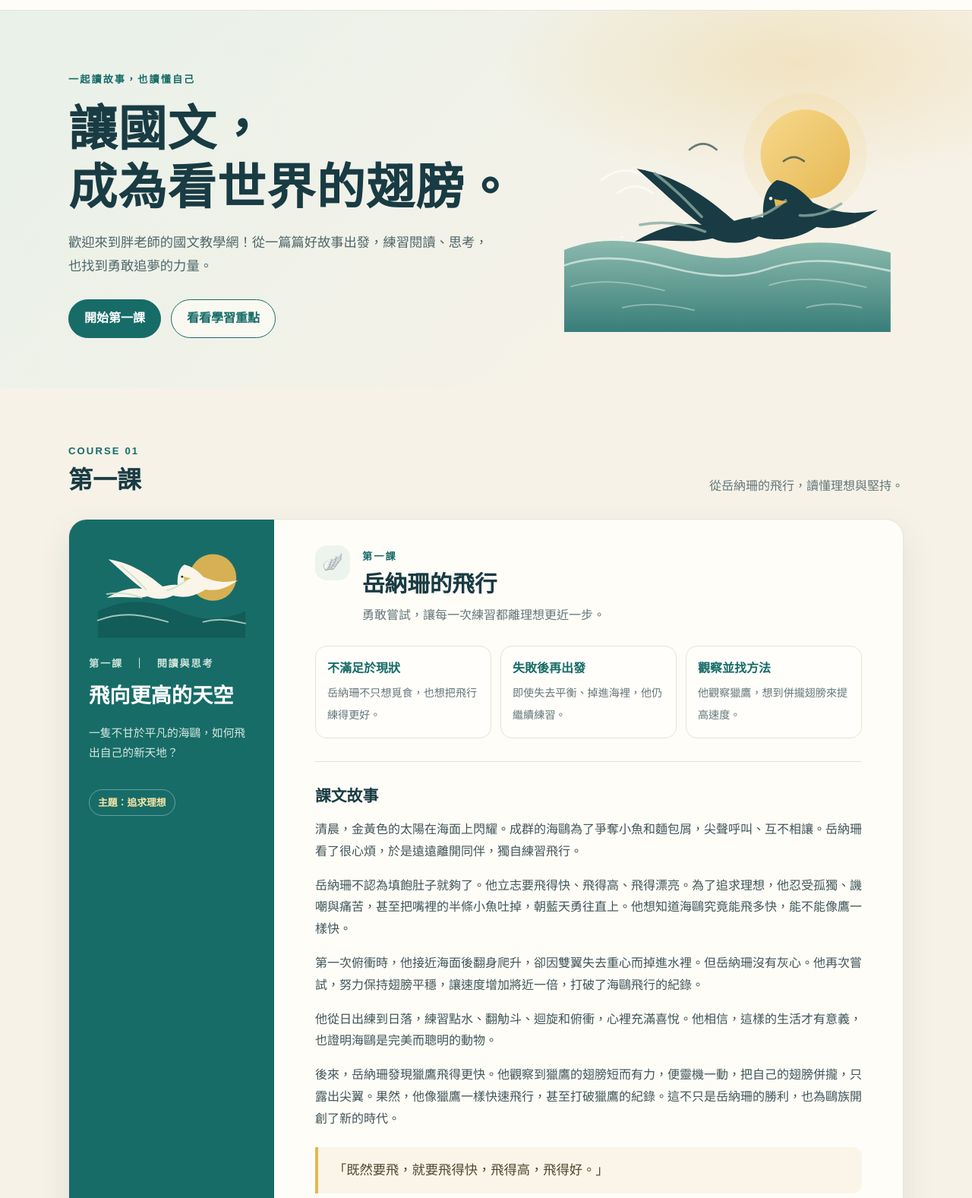
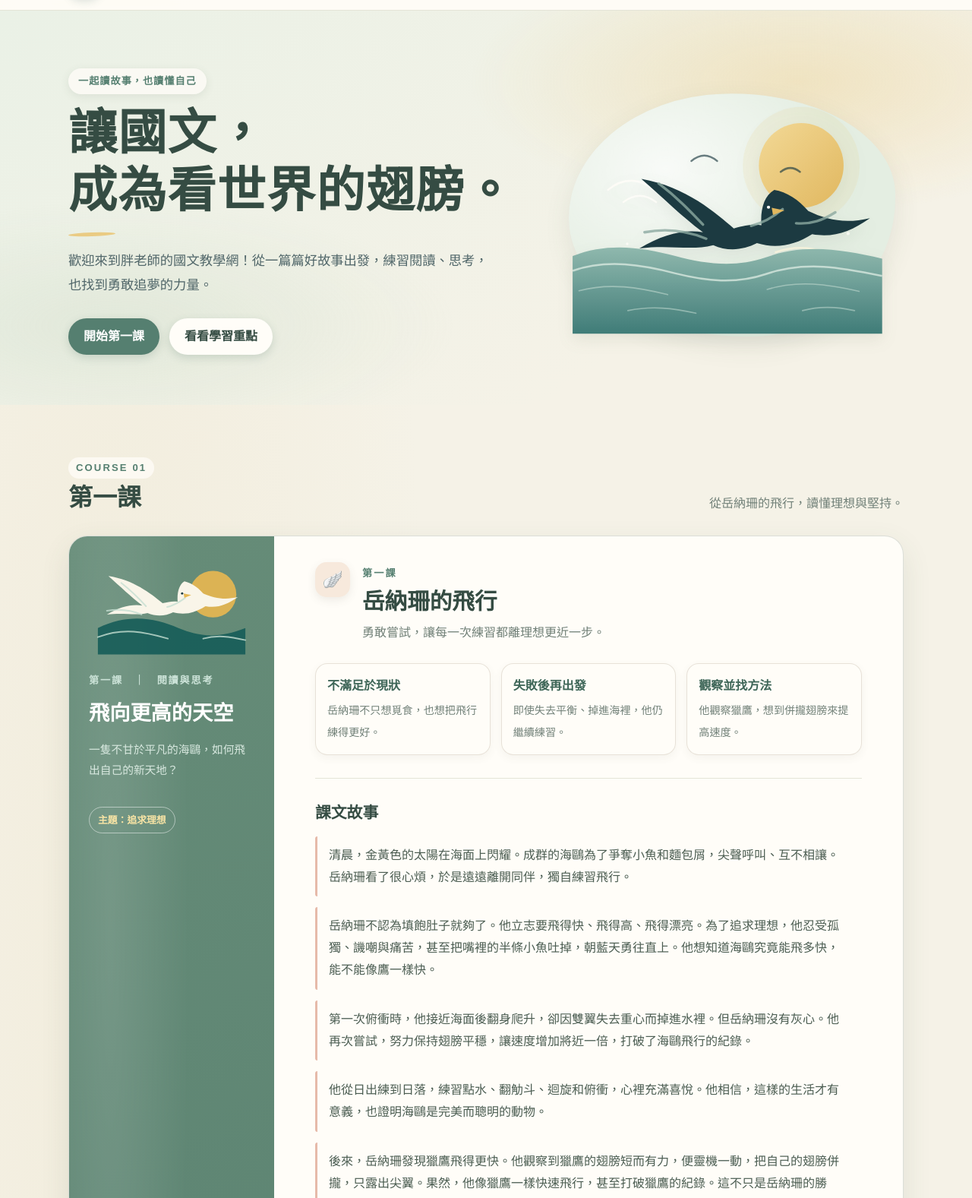
Before and after one commit to jamesfontw-alt/chinese, a plain HTML site: page index.html in a window 1280 px wide. Shown: the part 63-1640 px from the top of the page at 76% size. Drawn offline with Linux system fonts and the light colour scheme.

Commit message:
Add files via upload

```diff
--- a/index.html
+++ b/index.html
@@ -3,28 +3,32 @@
 <head>
   <meta charset="utf-8">
   <meta name="viewport" content="width=device-width, initial-scale=1">
-  <meta name="theme-color" content="#f6f2e8">
+  <meta name="theme-color" content="#f5f2e7">
   <title>胖老師的國文教學網｜第一課：岳納珊的飛行</title>
   <style>
     :root {
       color-scheme: light;
-      --ink: #193b43;
-      --muted: #647679;
-      --teal: #176c68;
-      --teal-dark: #105451;
-      --sky: #e6f1eb;
+      --ink: #354c43;
+      --muted: #718078;
+      --teal: #557f70;
+      --teal-dark: #3e6658;
+      --sky: #e7f0e8;
       --paper: #fffdf8;
-      --sand: #f6f2e8;
-      --gold: #e6b752;
-      --line: #e5e4d9;
-      --shadow: 0 18px 48px rgba(25, 59, 67, .09);
+      --sand: #f5f2e7;
+      --gold: #eacb83;
+      --coral: #d9957f;
+      --line: #e4e4d7;
+      --shadow: 0 14px 38px rgba(65, 87, 72, .11);
     }
 
     * { box-sizing: border-box; }
     html { scroll-behavior: smooth; }
     body {
       margin: 0;
-      background: var(--sand);
+      background:
+        radial-gradient(ellipse at 12% 17%, rgba(227, 211, 170, .17), transparent 26%),
+        radial-gradient(ellipse at 88% 64%, rgba(168, 194, 168, .12), transparent 30%),
+        var(--sand);
       color: var(--ink);
       font-family: "Noto Sans TC", "Microsoft JhengHei", sans-serif;
       line-height: 1.8;
@@ -32,7 +36,7 @@
     a { color: inherit; }
     .container { width: min(1100px, calc(100% - 40px)); margin: 0 auto; }
     .topbar {
-      background: rgba(255, 253, 248, .94);
+      background: rgba(255, 253, 248, .9);
       border-bottom: 1px solid var(--line);
       position: sticky;
       top: 0;
@@ -60,10 +64,11 @@
       height: 42px;
       display: grid;
       place-items: center;
-      border-radius: 14px;
+      border-radius: 16px;
       color: white;
       background: var(--teal);
       font-size: 1.3rem;
+      box-shadow: 0 5px 12px rgba(62, 102, 88, .2);
     }
     .nav-links { display: flex; align-items: center; gap: 28px; }
     .nav-links a {
@@ -83,8 +88,9 @@
       padding: 76px 0 66px;
       overflow: hidden;
       background:
-        radial-gradient(ellipse at 82% 14%, rgba(230, 183, 82, .26), transparent 27%),
-        linear-gradient(135deg, #e8f1e9 0%, #f6f2e8 70%);
+        radial-gradient(ellipse at 82% 18%, rgba(234, 203, 131, .38), transparent 29%),
+        radial-gradient(ellipse at 12% 80%, rgba(173, 199, 172, .22), transparent 28%),
+        linear-gradient(145deg, #eaf1e6 0%, #f5f2e7 72%);
     }
     .hero-grid {
       display: grid;
@@ -98,12 +104,30 @@
       font-weight: 900;
       letter-spacing: .16em;
     }
+    .hero .eyebrow {
+      display: inline-block;
+      padding: 5px 13px;
+      border-radius: 999px;
+      background: rgba(255, 253, 248, .74);
+      box-shadow: 0 3px 12px rgba(65, 87, 72, .1);
+      letter-spacing: .08em;
+    }
     h1 {
       margin: 14px 0 16px;
       font-family: "Noto Serif TC", "PMingLiU", serif;
       font-size: clamp(2.5rem, 5vw, 4.5rem);
       line-height: 1.2;
       letter-spacing: .02em;
+    }
+    .hero h1::after {
+      display: block;
+      width: 62px;
+      height: 5px;
+      margin-top: 15px;
+      border-radius: 50%;
+      background: var(--gold);
+      content: "";
+      transform: rotate(-2deg);
     }
     .hero p { max-width: 560px; color: #506669; font-size: 1.08rem; }
     .hero-actions { display: flex; flex-wrap: wrap; gap: 13px; margin-top: 28px; }
@@ -113,22 +137,36 @@
       align-items: center;
       min-height: 48px;
       padding: 10px 20px;
-      border: 1px solid var(--teal);
       border-radius: 999px;
       text-decoration: none;
       font-weight: 800;
-      transition: transform .2s, background .2s;
+      box-shadow: 0 4px 12px rgba(62, 102, 88, .18);
+      transition: transform .2s, box-shadow .2s, background .2s;
     }
-    .button:hover { transform: translateY(-2px); }
+    .button:hover { transform: translateY(-2px); box-shadow: 0 7px 16px rgba(62, 102, 88, .2); }
     .button.primary { background: var(--teal); color: white; }
-    .button.secondary { color: var(--teal); background: rgba(255, 253, 248, .65); }
+    .button.secondary { color: var(--ink); background: var(--paper); }
     .hero-art {
-      min-height: 300px;
+      min-height: 330px;
       position: relative;
       display: grid;
       place-items: center;
+      padding: 12px;
+      isolation: isolate;
     }
-    .hero-illustration { display: block; width: min(100%, 520px); height: auto; overflow: visible; }
+    .hero-art::before {
+      position: absolute;
+      z-index: -1;
+      inset: 5% 2% 2% 5%;
+      border-radius: 48% 52% 44% 56% / 50% 43% 57% 50%;
+      background:
+        radial-gradient(ellipse at 30% 30%, rgba(255, 255, 255, .75), transparent 55%),
+        #e4eee2;
+      box-shadow: 0 12px 34px rgba(65, 87, 72, .1);
+      content: "";
+      transform: rotate(-2deg);
+    }
+    .hero-illustration { position: relative; z-index: 1; display: block; width: min(100%, 520px); height: auto; overflow: visible; filter: saturate(.88) drop-shadow(0 8px 10px rgba(65, 87, 72, .09)); }
     .lesson-art { display: block; width: 100%; height: 126px; margin: 0 0 19px; }
     .lesson-wrap { padding: 68px 0 86px; }
     .section-heading {
@@ -144,20 +182,28 @@
       line-height: 1.35;
     }
     .section-heading h2 { font-size: 2rem; }
+    .section-heading .eyebrow {
+      display: inline-block;
+      padding: 2px 10px;
+      border-radius: 999px;
+      background: rgba(255, 253, 248, .75);
+    }
     .section-heading p { margin: 0; color: var(--muted); }
     .lesson-card {
       display: grid;
       grid-template-columns: 270px 1fr;
       overflow: hidden;
-      border: 1px solid var(--line);
-      border-radius: 24px;
+      border: 1px solid rgba(113, 128, 120, .25);
+      border-radius: 25px;
       background: var(--paper);
       box-shadow: var(--shadow);
     }
     .lesson-side {
       padding: 30px 26px;
       color: white;
-      background: var(--teal);
+      background:
+        radial-gradient(ellipse at 20% 15%, rgba(255,255,255,.12), transparent 34%),
+        linear-gradient(155deg, #668c78, #4d7769);
     }
     .lesson-number { color: #cce3d8; font-size: .82rem; font-weight: 900; letter-spacing: .14em; }
     .lesson-side h3 {
@@ -171,7 +217,7 @@
       display: inline-block;
       margin-top: 20px;
       padding: 5px 11px;
-      border: 1px solid rgba(255,255,255,.35);
+      border: 1px solid rgba(255,255,255,.48);
       border-radius: 999px;
       color: #f8e4a5;
       font-size: .8rem;
@@ -186,7 +232,8 @@
       width: 46px;
       height: 46px;
       border-radius: 15px;
-      background: #edf4ed;
+      background: #f7e9dc;
+      box-shadow: 0 4px 12px rgba(91, 81, 68, .1);
       font-size: 1.35rem;
     }
     .lesson-title h2 { font-size: 1.85rem; }
@@ -194,16 +241,17 @@
     .lesson-points {
       display: grid;
       grid-template-columns: repeat(3, 1fr);
-      gap: 12px;
+      gap: 14px;
       margin: 25px 0 30px;
     }
     .point {
       padding: 15px;
-      border: 1px solid var(--line);
-      border-radius: 15px;
-      background: #fffefa;
+      border: 1px solid rgba(175, 164, 143, .3);
+      border-radius: 16px;
+      background: rgba(255, 253, 248, .88);
+      box-shadow: 0 4px 12px rgba(91, 81, 68, .06);
     }
-    .point strong { display: block; margin-bottom: 3px; color: var(--teal); }
+    .point strong { display: block; margin-bottom: 3px; color: var(--teal-dark); }
     .point span { color: var(--muted); font-size: .88rem; }
     .story {
       padding-top: 26px;
@@ -214,31 +262,46 @@
       font-family: "Noto Serif TC", "PMingLiU", serif;
       font-size: 1.3rem;
     }
-    .story p { margin: 0 0 16px; color: #3f5558; }
+    .story p {
+      margin: 0 0 14px;
+      padding: 11px 15px;
+      border-left: 3px solid rgba(217, 149, 127, .65);
+      border-radius: 3px 12px 12px 3px;
+      background: rgba(255, 253, 248, .58);
+      color: #4b5d52;
+    }
     .quote {
       margin: 22px 0;
       padding: 15px 20px;
+      position: relative;
       border-left: 4px solid var(--gold);
-      border-radius: 0 12px 12px 0;
-      background: #faf5e8;
-      color: #51472f;
+      border-radius: 4px 16px 16px 4px;
+      background: #f8f0dc;
+      color: #5b5544;
       font-family: "Noto Serif TC", "PMingLiU", serif;
       font-size: 1.08rem;
+      box-shadow: 0 5px 16px rgba(91, 81, 68, .08);
+    }
+    .quote::after {
+      display: none;
     }
     .study {
       margin-top: 34px;
       padding: 25px;
-      border-radius: 18px;
+      border: 1px solid rgba(113, 128, 120, .16);
+      border-radius: 20px;
       background: var(--sky);
+      box-shadow: inset 0 0 32px rgba(255, 255, 255, .38);
     }
     .study ul { margin: 0; padding-left: 1.25em; color: #385759; }
     .study li + li { margin-top: 7px; }
     .quiz {
       margin-top: 34px;
       padding: clamp(20px, 4vw, 34px);
-      border: 1px solid var(--line);
-      border-radius: 20px;
+      border: 1px solid rgba(113, 128, 120, .24);
+      border-radius: 22px;
       background: var(--paper);
+      box-shadow: 0 8px 24px rgba(65, 87, 72, .08);
     }
     .quiz-heading {
       display: flex;
@@ -258,7 +321,7 @@
       padding: 5px 12px;
       border-radius: 999px;
       color: var(--teal-dark);
-      background: var(--sky);
+      background: #e8f2e9;
       font-size: .85rem;
       font-weight: 800;
     }
@@ -267,7 +330,7 @@
       min-width: 0;
       margin: 0;
       padding: 17px;
-      border: 1px solid var(--line);
+      border: 1px solid rgba(175, 164, 143, .28);
       border-radius: 15px;
     }
     .question legend {
@@ -283,11 +346,11 @@
       gap: 9px;
       padding: 9px 11px;
       border: 1px solid transparent;
-      border-radius: 10px;
-      background: #f8f8f2;
+      border-radius: 11px;
+      background: #f7f5ed;
       cursor: pointer;
     }
-    .choice:hover { border-color: #a7c9bd; background: #f0f6f0; }
+    .choice:hover { border-color: #a7c4ae; background: #edf4ec; }
     .choice input { margin: 6px 0 0; accent-color: var(--teal); }
     .question.is-correct { border-color: #86b7a0; background: #f1f8f2; }
     .question.is-incorrect { border-color: #d99c8c; background: #fff5f1; }
@@ -307,9 +370,13 @@
     }
     @media (max-width: 760px) {
       .container { width: min(100% - 28px, 600px); }
-      .nav { min-height: 66px; }
-      .nav-links { gap: 14px; }
+      .nav { min-height: 66px; gap: 8px; }
+      .brand { gap: 8px; font-size: .9rem; line-height: 1.3; }
+      .brand > span:last-child { white-space: nowrap; }
+      .brand-mark { width: 38px; height: 38px; }
+      .nav-links { gap: 8px; }
       .nav-links a:not(.nav-cta) { display: none; }
+      .nav-cta { min-height: 0; padding: 7px 10px; font-size: .82rem; line-height: 1.4; white-space: nowrap; }
       .hero { padding: 50px 0 36px; }
       .hero-grid { grid-template-columns: 1fr; gap: 12px; }
       .hero-art { min-height: 0; }
```
